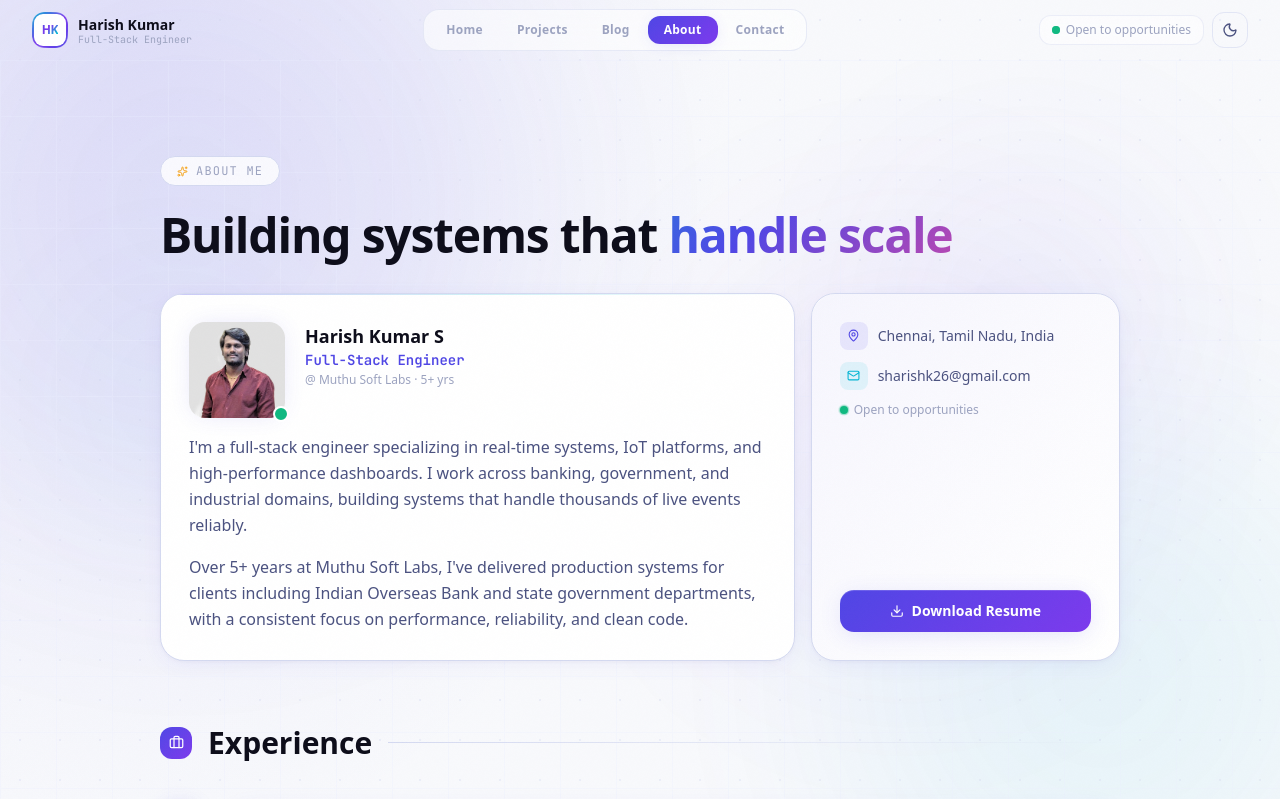
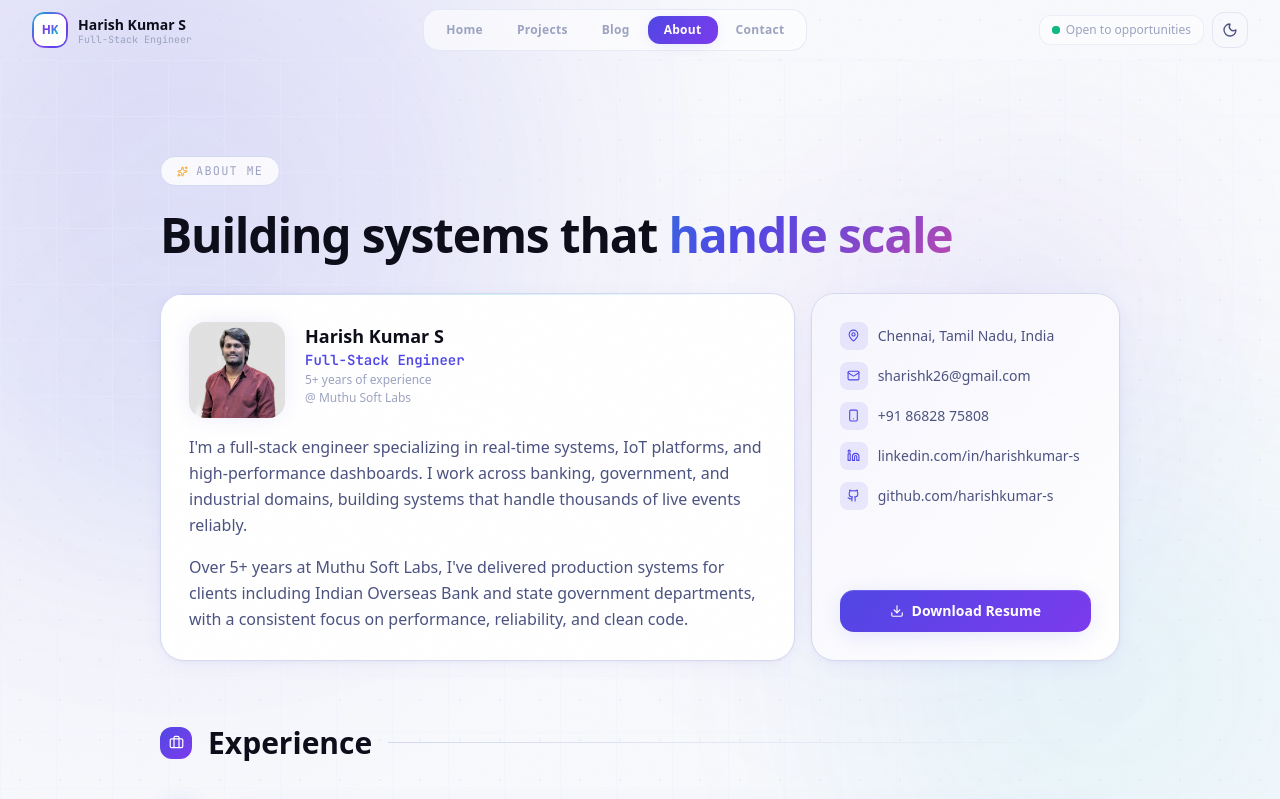
Before and after one commit to Harish26-WD/harish-control-plane, a Next.js app: page /about in a window 1280 px wide. Shown: the top 799 px of the page. Built offline with nearby package versions, Linux system fonts and the light colour scheme; no server answers.

Commit message:
small improvements

```diff
--- a/app/about/page.tsx
+++ b/app/about/page.tsx
@@ -1,7 +1,7 @@
 import type { Metadata } from "next"
 import Image from "next/image"
 import Link from "next/link"
-import { Download, MapPin, Mail, Sparkles, ArrowRight } from "lucide-react"
+import { Download, MapPin, Mail, Sparkles, ArrowRight, Smartphone, Linkedin, Github } from "lucide-react"
 import { ExperienceTimeline } from "@/features/about/components/experience-timeline"
 import { SkillsVisualization } from "@/features/about/components/skills-visualization"
 import { Certifications } from "@/features/about/components/certifications"
@@ -61,15 +61,16 @@ export default function AboutPage() {
                     />
                   </div>
                   {/* Online dot */}
-                  <span
+                  {/*<span
                     className="absolute -bottom-1 -right-1 w-4 h-4 rounded-full bg-[var(--status-green)] border-2 border-[var(--bg-surface)]"
                     title="Available"
-                  />
+                  />*/}
                 </div>
                 <div>
                   <h2 className="text-lg font-bold text-[var(--text-primary)]">Harish Kumar S</h2>
                   <p className="text-sm text-[var(--primary)] font-mono font-semibold">Full-Stack Engineer</p>
-                  <p className="text-xs text-[var(--text-muted)] mt-0.5">@ Muthu Soft Labs · 5+ yrs</p>
+                  <p className="text-xs text-[var(--text-muted)] mt-0.5">5+ years of experience</p>
+                  <p className="text-xs text-[var(--text-muted)] mt-0.5">@ Muthu Soft Labs</p>
                 </div>
               </div>
 
@@ -97,16 +98,44 @@ export default function AboutPage() {
                   Chennai, Tamil Nadu, India
                 </div>
                 <div className="flex items-center gap-2.5 text-[var(--text-secondary)]">
-                  <div className="w-7 h-7 rounded-lg bg-[var(--accent)]/10 flex items-center justify-center flex-shrink-0">
-                    <Mail size={13} className="text-[var(--accent)]" />
+                  <div className="w-7 h-7 rounded-lg bg-[var(--primary)]/10 flex items-center justify-center flex-shrink-0">
+                    <Mail size={13} className="text-[var(--primary)]" />
                   </div>
                   <a href={`mailto:${SITE_CONFIG.email}`} className="hover:text-[var(--primary)] transition-colors truncate">
                     {SITE_CONFIG.email}
                   </a>
                 </div>
-                <div className="flex items-center gap-2.5">
+                {/* Mobile */}
+                <div className="flex items-center gap-2.5 text-[var(--text-secondary)]">
+                  <div className="w-7 h-7 rounded-lg bg-[var(--primary)]/10 flex items-center justify-center flex-shrink-0">
+                    <Smartphone size={13} className="text-[var(--primary)]" />
+                  </div>
+                  <a href={`tel:${SITE_CONFIG.phone}`} className="hover:text-[var(--primary)] transition-colors truncate">
+                    {SITE_CONFIG.phone}
+                  </a>
+                </div>
+                {/* LinkkedIn */}
+                <div className="flex items-center gap-2.5 text-[var(--text-secondary)]">
+                  <div className="w-7 h-7 rounded-lg bg-[var(--primary)]/10 flex items-center justify-center flex-shrink-0">
+                    <Linkedin size={13} className="text-[var(--primary)]" />
+                  </div>
+                  <a href={`${SITE_CONFIG.linkedin}`} className="hover:text-[var(--primary)] transition-colors truncate">
+                    {SITE_CONFIG.linkedin.split("//").pop()}
+                  </a>
+                </div>
+                {/* GitHub */}
+                <div className="flex items-center gap-2.5 text-[var(--text-secondary)]">
+                  <div className="w-7 h-7 rounded-lg bg-[var(--primary)]/10 flex items-center justify-center flex-shrink-0">
+                    <Github size={13} className="text-[var(--primary)]" />
+                  </div>
+                  <a href={`${SITE_CONFIG.github}`} className="hover:text-[var(--primary)] transition-colors truncate">
+                    {SITE_CONFIG.github.split("//").pop()}
+                  </a>
+                </div>
+                {/* Availability */}
+                {/*<div className="flex items-center gap-2.5 justify-center">
                   <StatusIndicator status="active" label={SITE_CONFIG.availabilityText} />
-                </div>
+                </div>*/}
               </div>
               <a
                 href="/resume.pdf"
--- a/components/layout/navbar.tsx
+++ b/components/layout/navbar.tsx
@@ -70,7 +70,7 @@ export function Navbar() {
             </div>
             <div className="hidden sm:flex flex-col leading-none">
               <span className="font-bold text-sm text-(--text-primary) group-hover:text-(--primary) transition-colors">
-                Harish Kumar
+                Harish Kumar S
               </span>
               <span className="text-[10px] text-(--text-muted) font-mono">Full-Stack Engineer</span>
             </div>
--- a/lib/constants.ts
+++ b/lib/constants.ts
@@ -5,7 +5,7 @@ export const SITE_CONFIG = {
     "Full-stack engineer specializing in real-time systems, IoT platforms, and high-performance dashboards. 5+ years building enterprise applications for banking, government, and industrial domains.",
   url: process.env.NEXT_PUBLIC_SITE_URL || "https://harishkumar.dev",
   email: "sharishk26@gmail.com",
-  phone: "+91 8682875808",
+  phone: "+91 86828 75808",
   linkedin: "https://linkedin.com/in/harishkumar-s",
   github: "https://github.com/harishkumar-s",
   location: "Chennai, Tamil Nadu, India",
```
